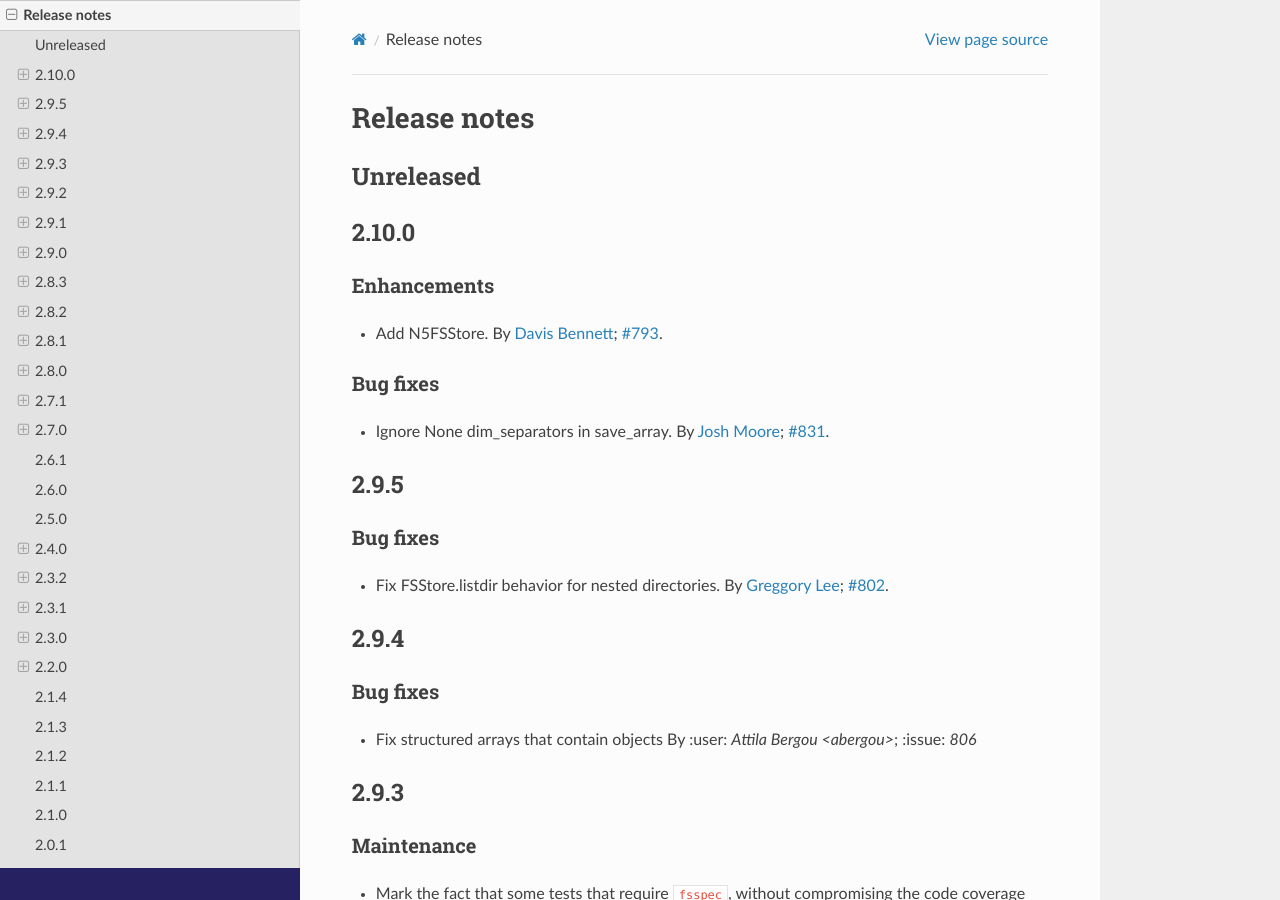
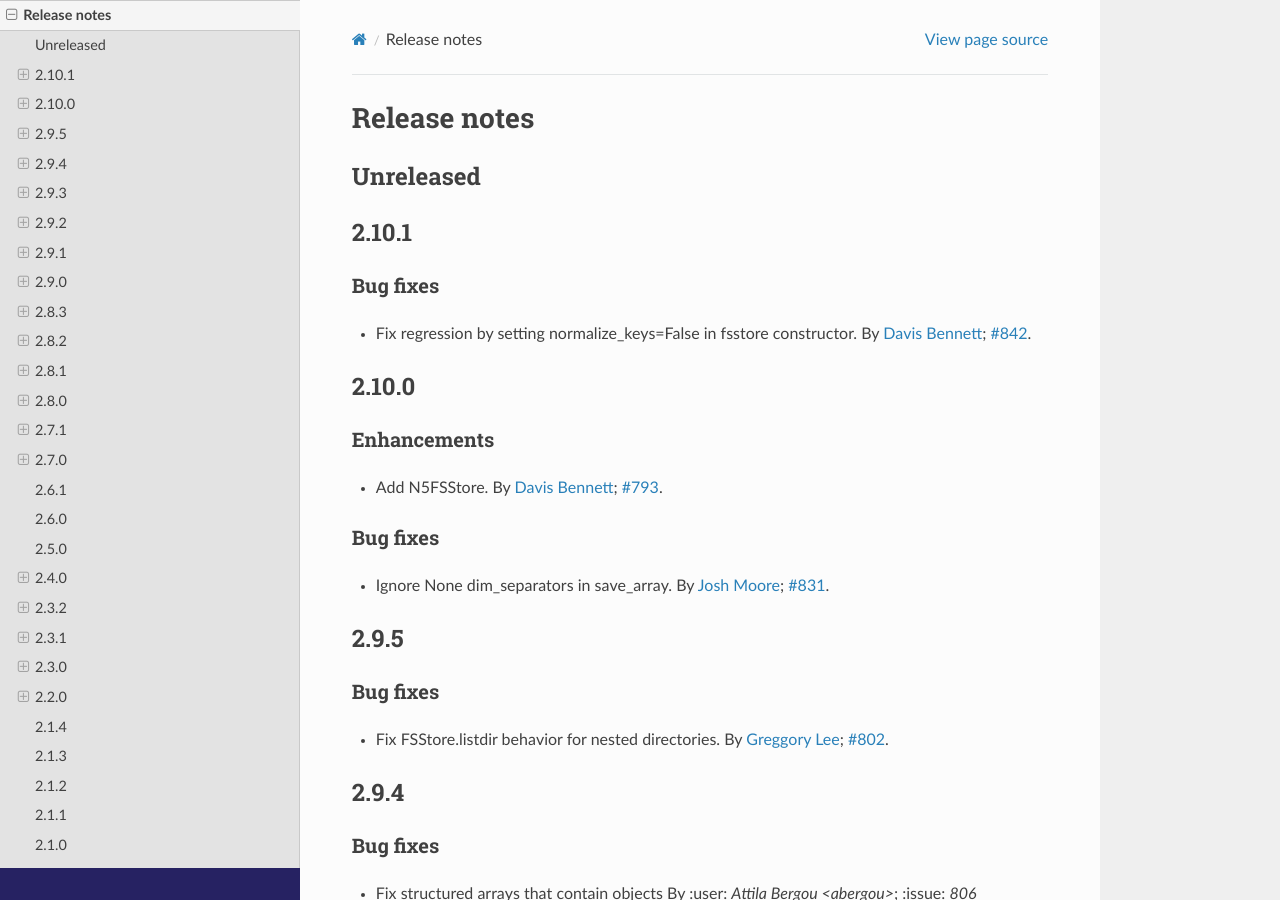
Before and after one commit to enthusiastdev121/zarr-python, a Sphinx documentation site: the page built from docs/release.rst, in a window 1280 px wide and 900 px high. Built offline with Sphinx 7.4.7 and the Read the Docs theme 2.0.0, drawn with Linux system fonts in a browser that asks for light colours; the version number could not be read and is left out.

Commit message:
2.10.1 changelog

```diff
--- a/docs/release.rst
+++ b/docs/release.rst
@@ -5,6 +5,17 @@ Release notes
 
 Unreleased
 ----------
+
+.. _release_2.10.1:
+
+2.10.1
+------
+
+Bug fixes
+~~~~~~~~~
+
+* Fix regression by setting normalize_keys=False in fsstore constructor.
+  By :user:`Davis Bennett <d-v-b>`; :issue:`842`.
 
 .. _release_2.10.0:
 
```
